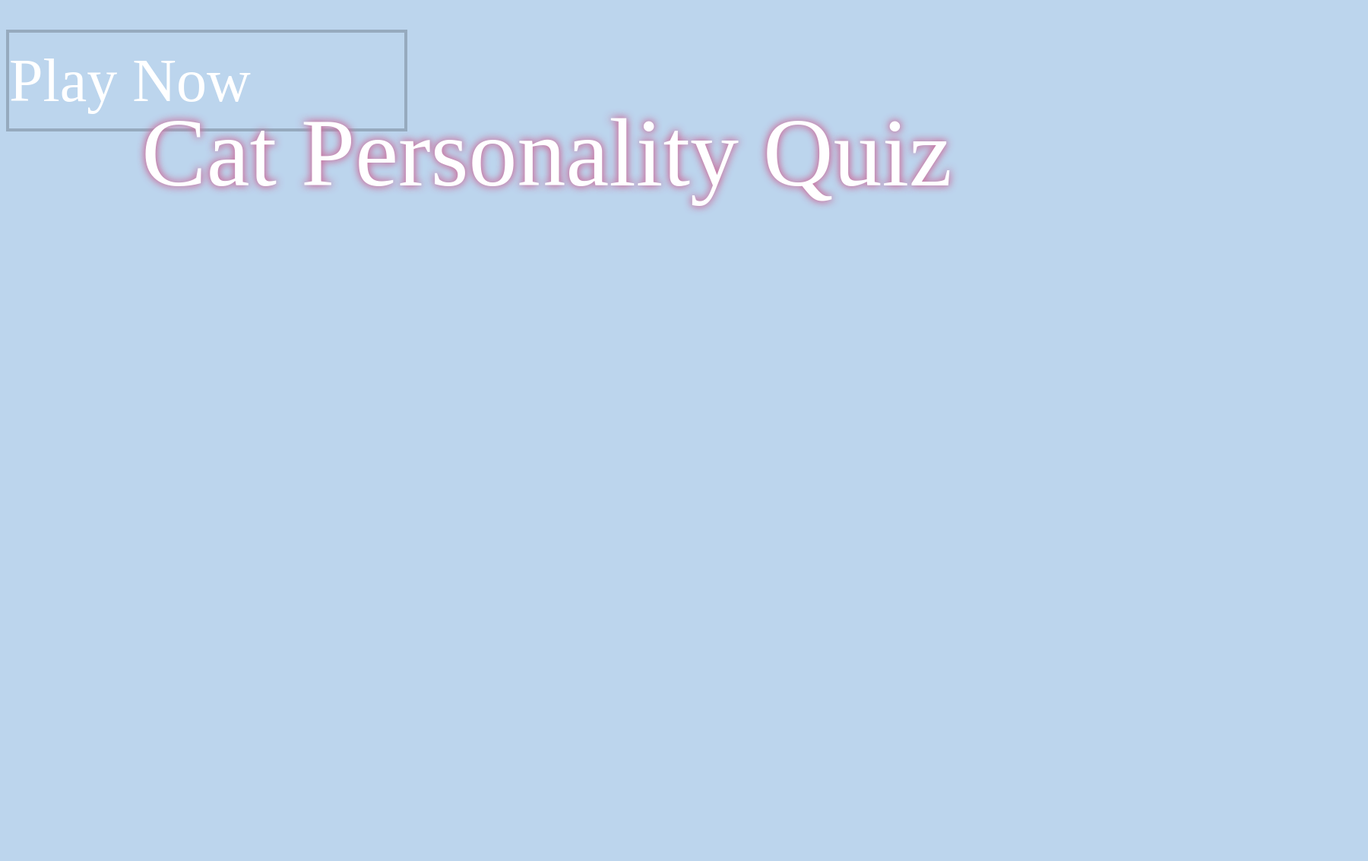
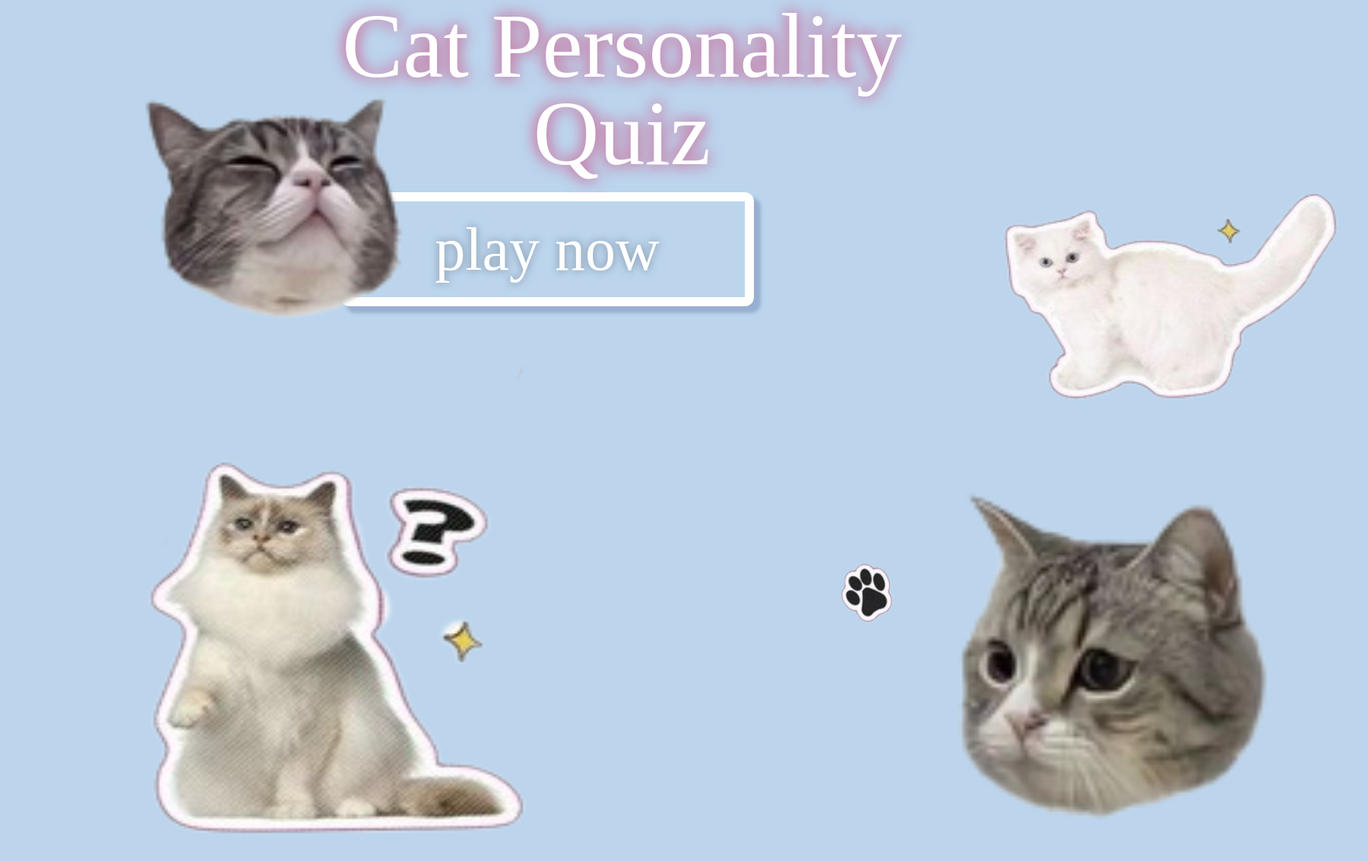
Before and after one commit to jochui/hello-world, a plain HTML site: page frontpage.html in a window 1280 px wide. Shown: the part 67-1200 px from the top of the page at 76% size, 1800 px wide, since content can reach past the window. Before the commit the page ends 800 px from the top, so only its background shows below. Drawn offline with Linux system fonts and the light colour scheme; a web font is replaced by a local one.

Commit message:
i change the name

```diff
--- a/frontpage.html
+++ b/frontpage.html
@@ -4,17 +4,29 @@
     <meta charset="UTF-8">
     <meta name="viewport" content="width=device-width, initial-scale=1.0">
     <title>Results</title>
-    <link rel="stylesheet" href="helperstyle.css">
+    <link rel="stylesheet" href="frontpagestyle.css">
     <link href="https://fonts.googleapis.com/css2?family=Irish+Grover&display=swap" rel="stylesheet">
     <link href="https://fonts.googleapis.com/css2?family=Kavoon&display=swap" rel="stylesheet">
 </head>
 <body>
-    <h1> Cat Personality Quiz </h1>
+    <h1> Cat Personality <br> Quiz </h1>
     <br>
-    <p> Play Now
-
+    <p> play now
     </p>
-
-
+    <img src="imagecat.png" id="cat1"  alt="cat"
+    width="500"
+    height="400" >
+    <img src="imagecat2.png" id="cat2" alt="cat "
+    width="500"
+    height="400">
+    <img src="imagecat3.png" id="cat3" alt="cat "
+    width="600"
+    height="700">
+    <img src="imagecat4.png" id="cat4" alt="cat "
+    width="100"
+    height="100">
+    <img src="imagecat5.png" id="cat5" alt="cat "
+    width="700"
+    height="600">
 </body>
 </html>
--- /dev/null
+++ b/frontpagestyle.css
@@ -0,0 +1,101 @@
+body {
+    background-color: #BCD5ED;
+
+
+}
+
+h1 {
+    position: absolute;
+    width: 1253px;
+    height: 60px;
+    left: 15%;
+    right: 20%;
+    top: -10px;
+
+    font-family: Kavoon ;
+    font-style: normal;
+    font-weight: 400;
+    font-size: 120px;
+    line-height: 115px;
+
+    text-align: center;
+    font-feature-settings: 'ordn' on;
+    color: #FFFFFF;
+    text-shadow: 0 0 20px #C978A4, 0 0 20px #C978A4;
+
+
+
+}
+
+P {
+
+   font-family: Kavoon;
+    font-size: 100px;
+    text-align: center;
+    background-color: #BCD5ED;
+    width: 520px;
+    height: 126px;
+    font-style: normal;
+    font-weight: 400;
+    font-size: 80px;
+    line-height: 100px;
+    display: flex;
+    align-items: center;
+    text-align: center;
+    color: #FFFFFF;
+    border: 4px solid #96AABE;
+    position: absolute;
+    top: 30%;
+    bottom: 50%;
+    left: 35%;
+    right: 80%;
+    text-shadow: 0 0 11px #96AABE, 0 0 11px #96AABE;
+    justify-content: center;
+    border: 12px solid #FFFFFF;
+    box-shadow: 8px 8px 4px 1px #98AFD1;
+    border-radius: 12px;
+
+}
+
+
+
+#cat1{
+    position: absolute;
+    left: 120px;
+    right: 300px;
+    top: 130px;
+    bottom: 10px;
+
+}
+#cat2{
+    position: absolute;
+    left: 1300px;
+    right: 300px;
+    top: 250px;
+    bottom: 100px;
+
+}
+#cat3{
+    position: absolute;
+    left: 120px;
+    right: 300px;
+    top: 500px;
+    bottom: 10px;
+
+}
+#cat4{
+    position: absolute;
+    left: 1100px;
+    right: 300px;
+    top: 800px;
+    bottom: 10px;
+
+}
+#cat5{
+    position: absolute;
+    left: 1100px;
+    right: 300px;
+    top: 600px;
+    bottom: 10px;
+
+}
--- a/helperstyle.css
+++ /dev/null
@@ -1,45 +0,0 @@
-body {
-    background-color: #BCD5ED;
-
-
-}
-
-h1 {
-    position: absolute;
-    width: 1253px;
-    height: 160px;
-    left: 93px;
-    top: 102px;
-
-    font-family: Arial, ;
-    font-style: normal;
-    font-weight: 400;
-    font-size: 128px;
-    line-height: 160px;
-
-    text-align: center;
-    font-feature-settings: 'ordn' on;
-    color: #FFFFFF;
-    text-shadow: 0 0 11px #C978A4, 0 0 11px #C978A4;
-
-
-
-}
-
-P {
-
-    font-size: 100px;
-    text-align: center;
-    background-color: #BCD5ED;
-    width: 520px;
-    height: 126px;
-    font-style: normal;
-    font-weight: 400;
-    font-size: 80px;
-    line-height: 100px;
-    display: flex;
-    align-items: center;
-    text-align: center;
-    color: #FFFFFF;
-    border: 4px solid #96AABE;
-}
```
Also changed, not shown: imagecat.png (added), imagecat2.png (added), imagecat3.png (added), imagecat4.png (added), imagecat5.png (added).
